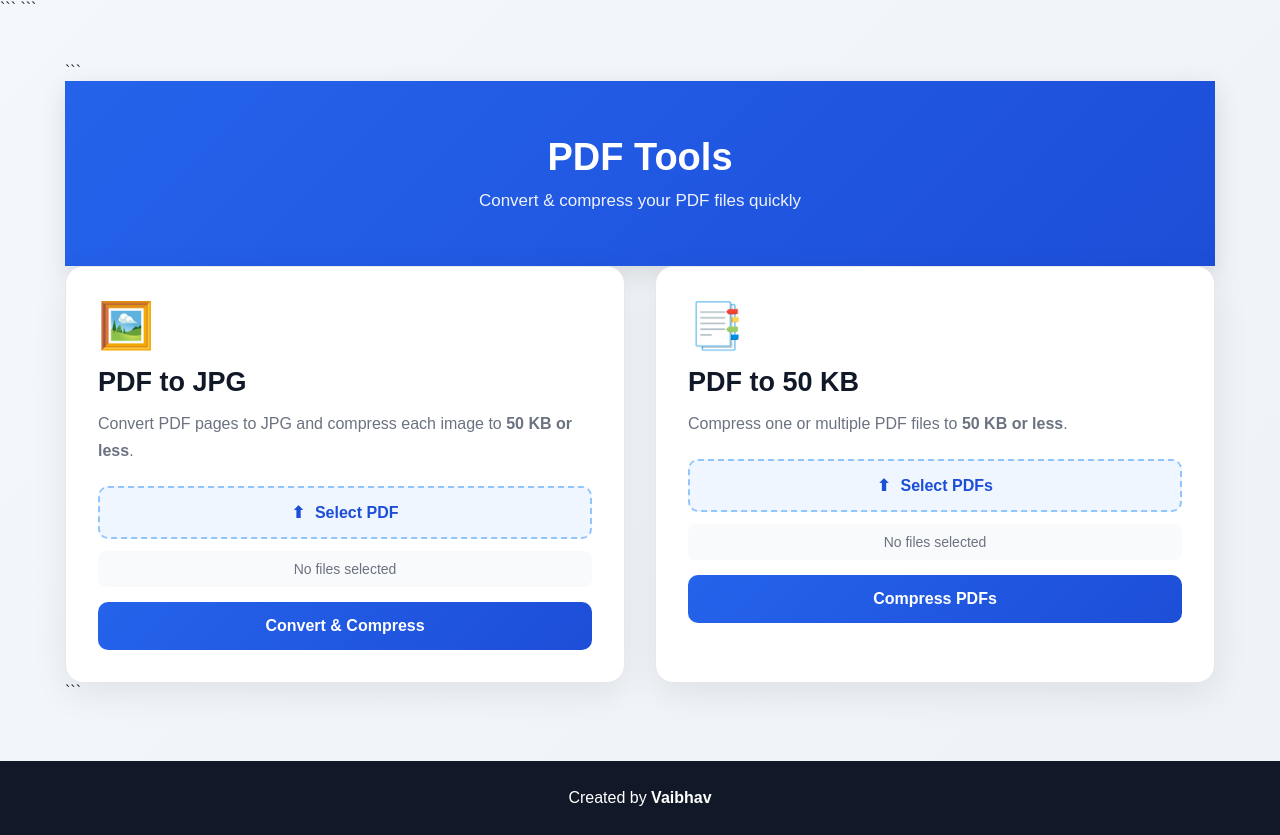
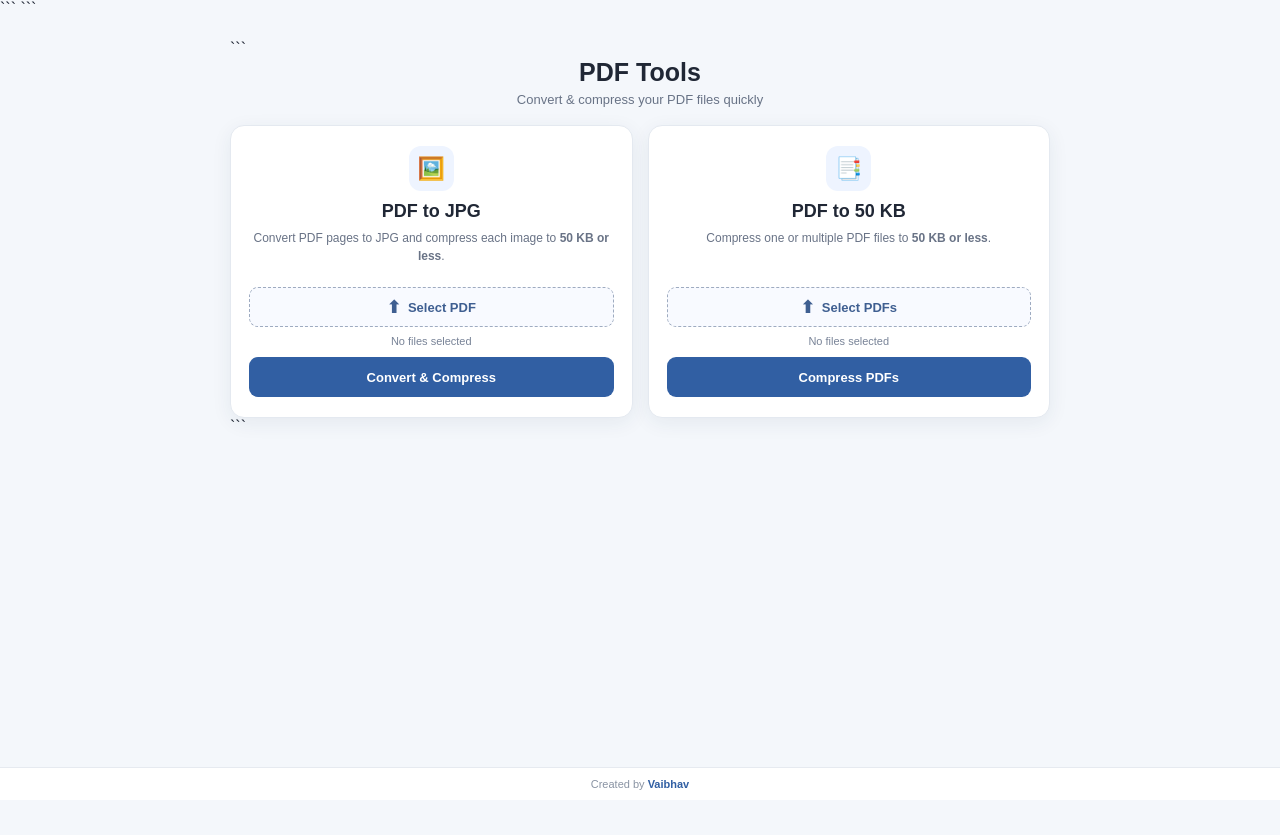
Before and after one commit to VaibhavRAI198/Compression_work_lessthen_50kb, a Flask app: page / in a window 1280 px wide. After the commit the page ends 790 px from the top, so only its background shows below. Run offline with Flask 3, Linux system fonts and the light colour scheme; some libraries are stand-ins or nearby versions.

Commit message:
Refactor CSS styles for layout and design
Refactor CSS styles for improved layout and design consistency.

````diff
--- a/static/style.css
+++ b/static/style.css
@@ -1,537 +1,214 @@
-/* =========================================================
-   RESET
-========================================================= */
-
 * {
+  box-sizing: border-box;
   margin: 0;
   padding: 0;
-    box-sizing: border-box;
   }
 
-
-/* =========================================================
-   BODY
-========================================================= */
-
 body {
-    font-family:
-        Arial,
-        Helvetica,
-        sans-serif;
-
-    background:
-        linear-gradient(
-            135deg,
-            #f4f7fb,
-            #eef2f7
-        );
-
-    color: #1f2937;
-
 min-height: 100vh;
+font-family: Arial, sans-serif;
+background: #f4f7fb;
+color: #202735;
+display: flex;
+flex-direction: column;
 }
 
-
-/* =========================================================
-   CONTAINER
-========================================================= */
-
 .container {
-    width: 92%;
-    max-width: 1150px;
+width: 100%;
+max-width: 850px;
 margin: auto;
+padding: 22px 15px 10px;
+flex: 1;
 }
 
-
-/* =========================================================
-   HEADER
-========================================================= */
-
 .header {
-    background:
-        linear-gradient(
-            135deg,
-            #2563eb,
-            #1d4ed8
-        );
-
-    color: white;
-
-    padding: 55px 0;
-
 text-align: center;
-
-    box-shadow:
-        0 8px 25px
-        rgba(0, 0, 0, 0.12);
+margin-bottom: 18px;
 }
 
-
 .header h1 {
-    font-size: 38px;
-
-    margin-bottom: 12px;
+font-size: 25px;
+font-weight: 700;
+margin-bottom: 5px;
 }
 
-
 .header p {
-    font-size: 17px;
-
-    opacity: 0.92;
+font-size: 13px;
+color: #687386;
 }
-
-
-/* =========================================================
-   MAIN
-========================================================= */
-
-main {
-    padding:
-        45px 0
-        60px;
-}
-
-
-/* =========================================================
-   MESSAGE
-========================================================= */
-
-.message-box {
-    display: none;
-
-    padding: 15px 18px;
-
-    border-radius: 10px;
-
-    margin-bottom: 25px;
-
-    font-weight: 600;
-}
-
-
-.message-box.success {
-    display: block;
-
-    background: #dcfce7;
-
-    color: #166534;
-
-    border:
-        1px solid
-        #bbf7d0;
-}
-
-
-.message-box.error {
-    display: block;
-
-    background: #fee2e2;
-
-    color: #991b1b;
-
-    border:
-        1px solid
-        #fecaca;
-}
-
-
-/* =========================================================
-   TOOLS
-========================================================= */
 
 .tools {
 display: grid;
-
-    grid-template-columns:
-        repeat(
-            2,
-            minmax(0, 1fr)
-        );
-
-    gap: 30px;
+grid-template-columns: repeat(2, 1fr);
+gap: 15px;
 }
 
-
-/* =========================================================
-   TOOL CARD
-========================================================= */
-
 .tool-card {
-    background: white;
-
-    border-radius: 18px;
-
-    padding: 32px;
-
-    box-shadow:
-        0 10px 35px
-        rgba(0, 0, 0, 0.08);
-
-    border:
-        1px solid
-        #e5e7eb;
+background: #fff;
+border: 1px solid #e4e9f0;
+border-radius: 14px;
+padding: 20px 18px;
+text-align: center;
+box-shadow: 0 5px 20px rgba(30, 50, 80, 0.07);
+transition: 0.2s ease;
 }
 
-
 .tool-card:hover {
-    box-shadow:
-        0 15px 40px
-        rgba(0, 0, 0, 0.12);
+transform: translateY(-2px);
+box-shadow: 0 8px 25px rgba(30, 50, 80, 0.11);
 }
 
+.icon {
+width: 45px;
+height: 45px;
+margin: 0 auto 10px;
+border-radius: 12px;
+background: #eef4ff;
+display: flex;
+align-items: center;
+justify-content: center;
+font-size: 22px;
+}
 
-/* =========================================================
-   ICON
-========================================================= */
+.tool-card h2 {
+font-size: 18px;
+margin-bottom: 7px;
+}
 
-.icon {
-    font-size: 45px;
-
+.tool-card p {
+min-height: 43px;
+font-size: 12px;
+line-height: 1.5;
+color: #697386;
 margin-bottom: 15px;
 }
 
-
-/* =========================================================
-   HEADINGS
-========================================================= */
-
-.tool-card h2 {
-    font-size: 27px;
-
-    margin-bottom: 12px;
-
-    color: #111827;
+.file-label {
+display: flex;
+align-items: center;
+justify-content: center;
+gap: 7px;
+height: 40px;
+border: 1px dashed #9eabc0;
+border-radius: 9px;
+cursor: pointer;
+font-size: 13px;
+font-weight: 600;
+color: #3f5f91;
+background: #f8faff;
+transition: 0.2s;
 }
 
-
-.tool-card > p {
-    color: #6b7280;
-
-    line-height: 1.7;
-
-    margin-bottom: 22px;
+.file-label:hover {
+border-color: #4d78bb;
+background: #f1f6ff;
 }
 
-
-/* =========================================================
-   FEATURES
-========================================================= */
-
-.feature-list {
-    background: #f8fafc;
-
-    border-radius: 12px;
-
-    padding: 17px;
-
-    margin-bottom: 25px;
+.file-label span {
+font-size: 17px;
 }
-
-
-.feature-list div {
-    padding: 6px 0;
-
-    color: #374151;
-
-    font-size: 14px;
-}
-
-
-/* =========================================================
-   FILE INPUT
-========================================================= */
 
 input[type="file"] {
 display: none;
 }
 
-
-.file-label {
-    display: flex;
-
-    align-items: center;
-
-    justify-content: center;
-
-    gap: 10px;
-
-    width: 100%;
-
-    padding: 15px;
-
-    border-radius: 10px;
-
-    background: #eff6ff;
-
-    color: #1d4ed8;
-
-    border:
-        2px dashed
-        #93c5fd;
-
-    cursor: pointer;
-
-    font-weight: bold;
+.file-name {
+height: 30px;
+padding: 8px 4px;
+font-size: 11px;
+color: #788397;
+white-space: nowrap;
+overflow: hidden;
+text-overflow: ellipsis;
 }
-
-
-.file-label:hover {
-    background: #dbeafe;
-
-    border-color: #2563eb;
-}
-
-
-.upload-icon {
-    font-size: 20px;
-}
-
-
-/* =========================================================
-   FILE NAME
-========================================================= */
-
-.file-name {
-    display: block;
-
-    margin-top: 12px;
-
-    margin-bottom: 15px;
-
-    padding: 10px;
-
-    background: #f9fafb;
-
-    border-radius: 8px;
-
-    color: #6b7280;
-
-    font-size: 14px;
-
-    text-align: center;
-
-    word-break: break-word;
-}
-
-
-/* =========================================================
-   BUTTON
-========================================================= */
 
 .btn {
 width: 100%;
-
-    border: none;
-
-    padding: 15px;
-
-    border-radius: 10px;
-
-    background:
-        linear-gradient(
-            135deg,
-            #2563eb,
-            #1d4ed8
-        );
-
+height: 40px;
+border: 0;
+border-radius: 9px;
+background: #315fa3;
 color: white;
-
-    font-size: 16px;
-
-    font-weight: bold;
-
+font-size: 13px;
+font-weight: 600;
 cursor: pointer;
+transition: 0.2s;
 }
 
-
 .btn:hover {
-    opacity: 0.92;
+background: #274f8c;
 }
 
-
 .btn:disabled {
-    opacity: 0.65;
-
-    cursor: wait;
+opacity: 0.6;
+cursor: not-allowed;
 }
 
-
-/* =========================================================
-   INFORMATION
-========================================================= */
-
-.info-section {
-    margin-top: 45px;
-
-    background: white;
-
-    border-radius: 18px;
-
-    padding: 35px;
-
-    box-shadow:
-        0 10px 35px
-        rgba(0, 0, 0, 0.07);
-}
-
-
-.info-section h2 {
-    font-size: 26px;
-
+.message-box {
+display: none;
+width: 100%;
+padding: 9px 12px;
 margin-bottom: 12px;
-}
-
-
-.info-text {
-    color: #6b7280;
-
-    line-height: 1.7;
-
-    margin-bottom: 25px;
-}
-
-
-/* =========================================================
-   INFO GRID
-========================================================= */
-
-.info-grid {
-    display: grid;
-
-    grid-template-columns:
-        repeat(
-            4,
-            1fr
-        );
-
-    gap: 20px;
-}
-
-
-.info-box {
-    background: #f8fafc;
-
-    padding: 22px;
-
-    border-radius: 12px;
-}
-
-
-.info-box span {
-    color: #2563eb;
-
-    font-weight: bold;
-
-    font-size: 14px;
-}
-
-
-.info-box h3 {
-    margin:
-        8px 0;
-
-    font-size: 18px;
-}
-
-
-.info-box p {
-    color: #6b7280;
-
-    font-size: 14px;
-
-    line-height: 1.5;
-}
-
-
-/* =========================================================
-   FOOTER
-========================================================= */
-
-footer {
-    background: #111827;
-
-    color: white;
-
-    padding: 28px 0;
-
+border-radius: 8px;
+font-size: 12px;
 text-align: center;
 }
 
-
-footer p {
-    font-weight: bold;
-
-    margin-bottom: 7px;
+.message-box.success {
+display: block;
+background: #eaf8ef;
+color: #23733e;
+border: 1px solid #c9ecd5;
 }
 
-
-footer span {
-    color: #9ca3af;
-
-    font-size: 14px;
+.message-box.error {
+display: block;
+background: #fff0f0;
+color: #a72f2f;
+border: 1px solid #f0cccc;
 }
 
+footer {
+padding: 10px;
+text-align: center;
+font-size: 11px;
+color: #8993a3;
+border-top: 1px solid #e6eaf0;
+background: #fff;
+}
 
-/* =========================================================
-   RESPONSIVE
-========================================================= */
+footer strong {
+color: #315fa3;
+}
 
-@media (
-    max-width: 850px
-) {
+/* MOBILE */
+@media (max-width: 650px) {
+
+```
+.container {
+    padding: 18px 12px 8px;
+}
+
+.header {
+    margin-bottom: 14px;
+}
+
+.header h1 {
+    font-size: 22px;
+}
 
 .tools {
     grid-template-columns: 1fr;
+    gap: 12px;
 }
 
-
-    .info-grid {
-        grid-template-columns:
-            repeat(
-                2,
-                1fr
-            );
+.tool-card {
+    padding: 17px 15px;
 }
 
+.tool-card p {
+    min-height: auto;
 }
-
-
-@media (
-    max-width: 600px
-) {
-
-    .header {
-        padding: 40px 0;
-    }
-
-
-    .header h1 {
-        font-size: 29px;
-    }
-
-
-    .header p {
-        font-size: 15px;
-    }
-
-
-    main {
-        padding-top: 30px;
-    }
-
-
-    .tool-card {
-        padding: 24px;
-    }
-
-
-    .info-section {
-        padding: 24px;
-    }
-
-
-    .info-grid {
-        grid-template-columns: 1fr;
-    }
+```
 
 }
````
Lines whose indentation alone changed are shown as unchanged.
